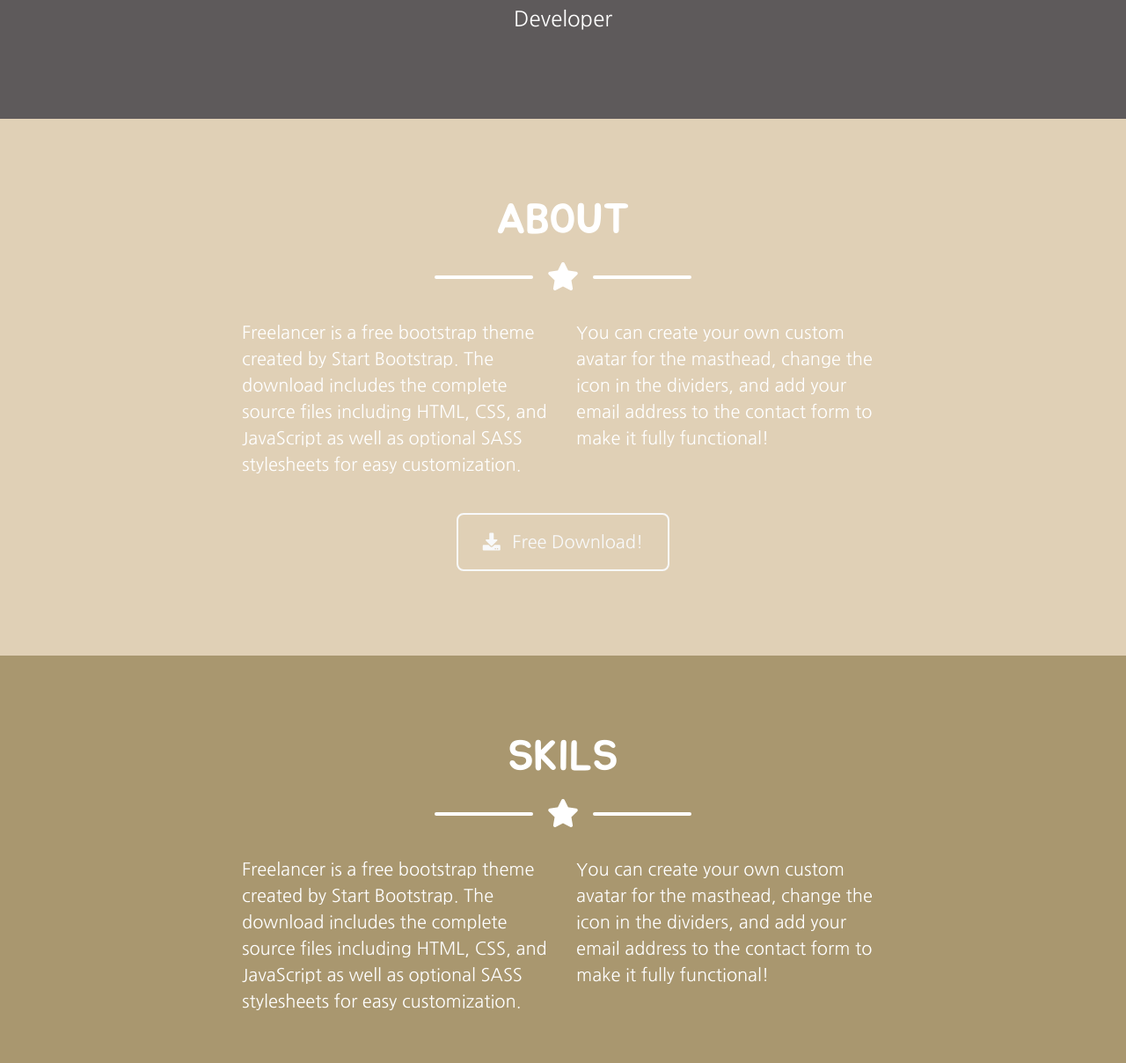
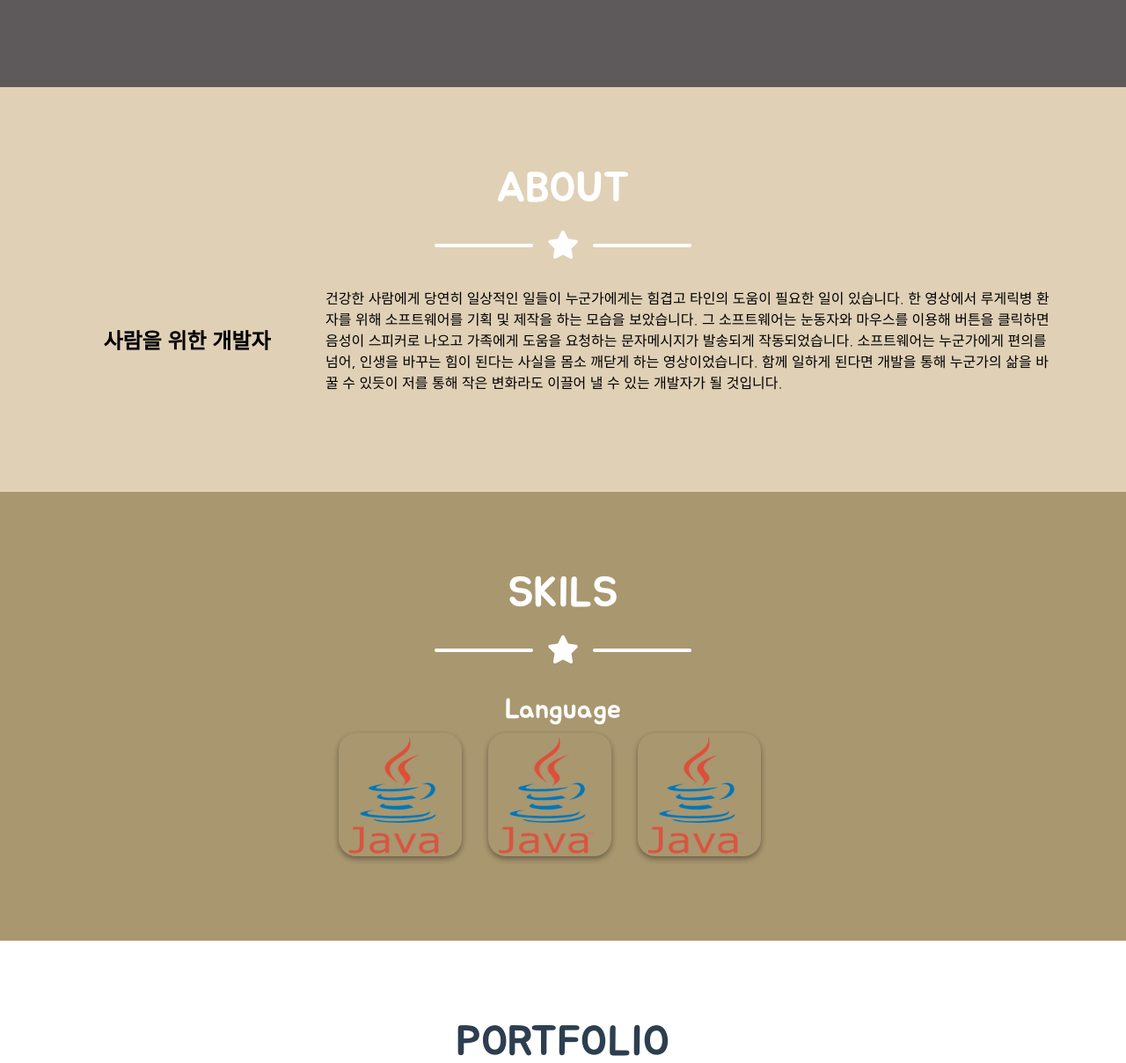
Before and after one commit to w-beom/w-beom.github.io, a website with bundled scripts: page index.html in a window 1280 px wide. Shown: the part 648-1856 px from the top of the page at 88% size. Built offline with nearby package versions, Linux system fonts and the light colour scheme; a web font is replaced by a local one.

Commit message:
index ,css 수정
index ,css 수정

```diff
--- a/index.html
+++ b/index.html
@@ -69,7 +69,7 @@
       </div>
 
       <!-- Masthead Subheading -->
-      <p class="masthead-subheading font-weight-light mb-0">Developer</p>
+      <p class="masthead-subheading font-weight-light mb-0"></p>
 
     </div>
   </header>
@@ -91,21 +91,17 @@
 
       <!-- About Section Content -->
       <div class="row">
-        <div class="col-lg-4 ml-auto">
-          <p class="lead" >Freelancer is a free bootstrap theme created by Start Bootstrap. The download includes the complete source files including HTML, CSS, and JavaScript as well as optional SASS stylesheets for easy customization.</p>
+        <div class="col-lg-3 ml-auto text-center my-auto">
+          <p class="subject">사람을 위한 개발자</p>
         </div>
-        <div class="col-lg-4 mr-auto">
-          <p class="lead">You can create your own custom avatar for the masthead, change the icon in the dividers, and add your email address to the contact form to make it fully functional!</p>
+        <div class="col-lg-9 ml-auto">
+          <p class="content">건강한 사람에게 당연히 일상적인 일들이 누군가에게는 힘겹고 타인의 도움이 필요한 일이 있습니다. 한 영상에서 루게릭병 환자를 위해 소프트웨어를 기획 및 제작을 하는 모습을 보았습니다. 그 소프트웨어는 눈동자와 마우스를 이용해 버튼을 클릭하면 음성이 스피커로 나오고 가족에게 도움을 요청하는 문자메시지가 발송되게 작동되었습니다. 소프트웨어는 누군가에게 편의를 넘어, 인생을 바꾸는 힘이 된다는 사실을 몸소 깨닫게 하는 영상이었습니다. 함께 일하게 된다면 개발을 통해 누군가의 삶을 바꿀 수 있듯이 저를 통해 작은 변화라도 이끌어 낼 수 있는 개발자가 될 것입니다.</p>
         </div>
+
+
       </div>
 
-      <!-- About Section Button -->
-      <div class="text-center mt-4">
-        <a class="btn btn-xl btn-outline-light" href="https://startbootstrap.com/themes/freelancer/">
-          <i class="fas fa-download mr-2"></i>
-          Free Download!
-        </a>
-      </div>
+
 
     </div>
   </section>
@@ -127,12 +123,20 @@
 
       <!-- Skils Section Content -->
       <div class="row">
-        <div class="col-lg-4 ml-auto">
-          <p class="lead">Freelancer is a free bootstrap theme created by Start Bootstrap. The download includes the complete source files including HTML, CSS, and JavaScript as well as optional SASS stylesheets for easy customization.</p>
+        <div class="col-lg-12 ml-auto">
+          <h2 class="text-center text-white">Language</h2>
+          <div class="row">
+            <div class="col-lg-12 center">
+              <div class="skill-icon" style="background-image: url(img/icon/java.png)">
+              </div>
+              <div class="skill-icon" style="background-image: url(img/icon/java.png)">
+              </div>
+              <div class="skill-icon" style="background-image: url(img/icon/java.png)">
+              </div>
+            </div>
+          </div>
         </div>
-        <div class="col-lg-4 mr-auto">
-          <p class="lead">You can create your own custom avatar for the masthead, change the icon in the dividers, and add your email address to the contact form to make it fully functional!</p>
-        </div>
+
       </div>
 
     </div>
```
Also changed, not shown: css/freelancer.min.css, img/icon/java.png (added).
